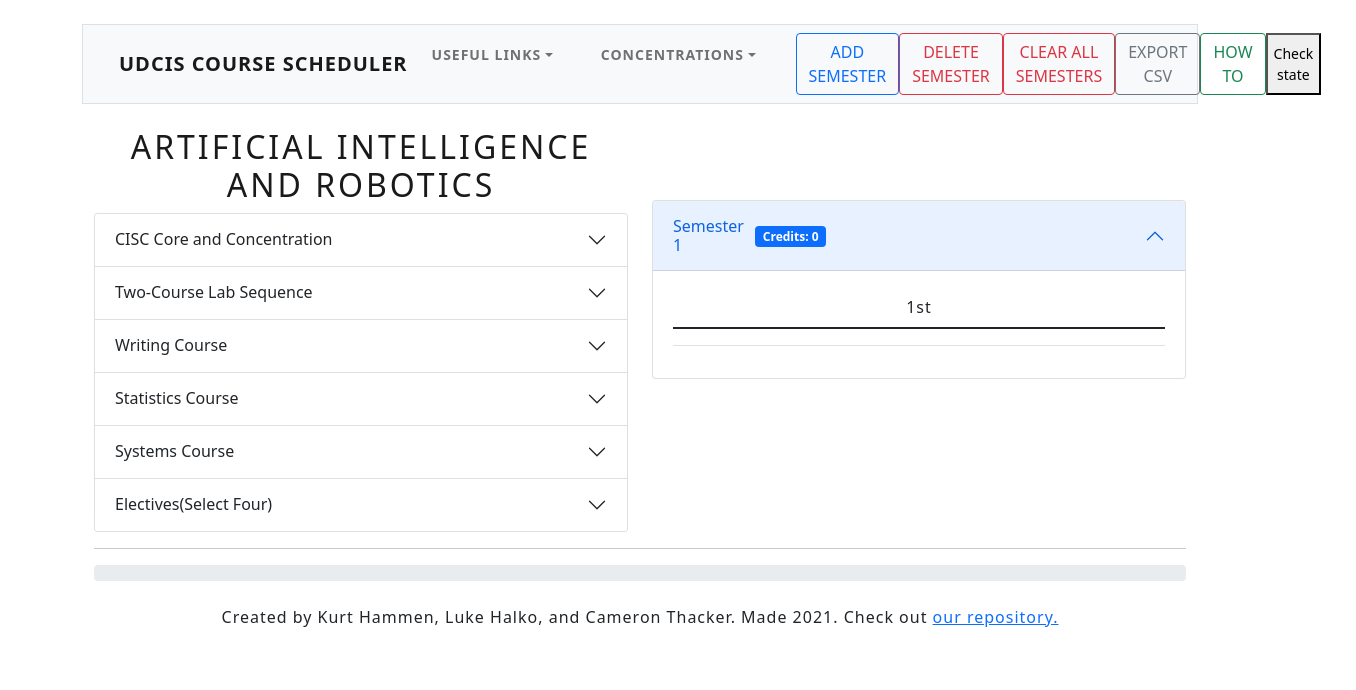
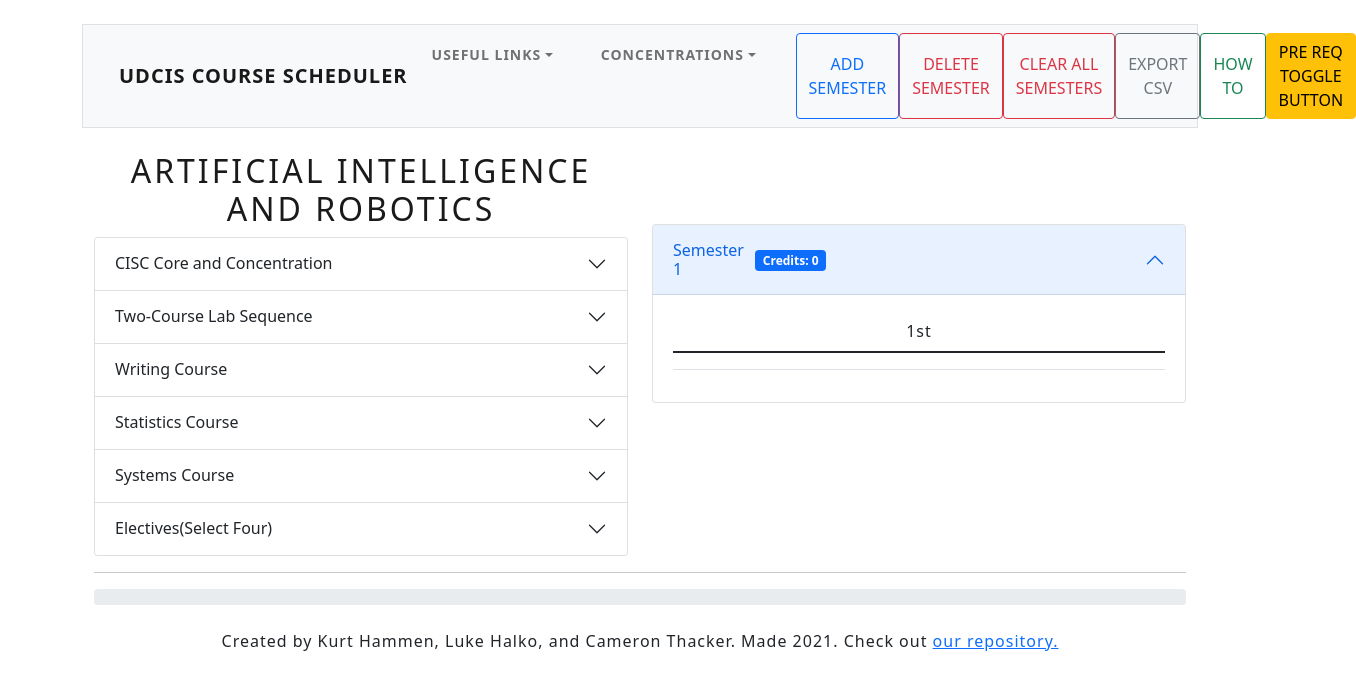
Before and after one commit to UD-CISC275-F21/ud-cis-scheduler-team-4, a React (Create React App) app: page / in a window 1280 px wide. Shown: the top 690 px of the page, 1356 px wide, since content can reach past the window. Built offline with nearby package versions, Linux system fonts and the light colour scheme.

Commit message:
Moved all navbar components into seperate folder

```diff
--- a/src/assets/data/statedata/InitialState.tsx
+++ b/src/assets/data/statedata/InitialState.tsx
@@ -19,5 +19,6 @@ export const initialState: State = {
     sourceIndex: 0,
     sourceContainerIndex: 0,
     destIndex: 0,
-    destContainerIndex: 0
+    destContainerIndex: 0,
+    preReqToggle: false,
 };
--- a/src/components/MainPage.tsx
+++ b/src/components/MainPage.tsx
@@ -1,22 +1,17 @@
 import "bootswatch/dist/lux/bootstrap.min.css";
-import { Container, Row, Col, Navbar, Nav, NavDropdown } from "react-bootstrap";
+import { Container, Row, Col } from "react-bootstrap";
 import { WelcomeToast, PreReqSameSemesterToast } from "./util/Notifications";
 import React, { useReducer, useEffect } from "react";
-import { DropdownMenu } from "./util/DropdownMenu";
 import { DisplayCourseList } from "./courses/DisplayCourseList";
 import { DragDropContext, DropResult } from "react-beautiful-dnd";
-import { AddSemesterButton } from "./semesters/AddSemesterButton";
-import { DeleteSemesterButton } from "./semesters/DeleteSemesterButton";
 import { onDragEndLogic } from "./util/DropLogic";
-import { ExportPlan } from "./util/ExportPlan";
-import { HowToDisplay } from "./util/howto/howtodisplay";
 import { Footer } from "./util/Footer";
 import { initialState } from "../assets/data/statedata/InitialState";
 import { reducerFunction } from "./util/DispatchLogic/SchedulerReducerFunction";
 import { DispatchContext } from "./util/DispatchLogic/DispatchContext";
 import { StateContext } from "./util/DispatchLogic/StateContext";
 import { SemesterTable } from "./semesters/SemesterTable";
-import { ClearAllSemesterButton } from "./semesters/ClearAllSemesterButton";
+import { CourseSchedulerNavbar } from "./util/Navbar/CourseSchedulerNavbar";
 
 export const MainPage = (): JSX.Element => {
     const [state, dispatch] = useReducer(reducerFunction, initialState);
@@ -63,33 +58,7 @@ export const MainPage = (): JSX.Element => {
                             </Col>
                         </Row>
                         <Row>
-                            <Navbar bg="light" data-testid="navbar" expand="lg" >
-                                <Container>
-                                    <Navbar.Brand href="#home">UDCIS Course Scheduler</Navbar.Brand>
-                                    <Navbar.Toggle aria-controls="basic-navbar-nav" />
-                                    <Navbar.Collapse id="basic-navbar-nav">
-                                        <Nav className="me-auto">
-                                            <NavDropdown data-testid="navbardropdown" id="basic-navbar-nav" title="Useful Links" >
-                                                <NavDropdown.Item data-testid="navdropdownitem1" href="https://udapps.nss.udel.edu/CoursesSearch/" >Course Search</NavDropdown.Item>
-                                                <NavDropdown.Item data-testid="navdropdownitem2" href="https://www.cis.udel.edu/academics/undergraduate-programs/resources/courses/" >CISC Undergraduate Courses</NavDropdown.Item>
-                                                <NavDropdown.Item data-testid="navdropdownitem3" href="https://webreg.nss.udel.edu/registration/schedule/" >Registration Add/Drop</NavDropdown.Item>
-                                                <NavDropdown.Item data-testid="navdropdownitem4" href="https://ud-cis-teaching.github.io/student-guidance/" >UD CIS Student Guidance</NavDropdown.Item>
-                                            </NavDropdown>
-                                            <DropdownMenu/>
-                                            <AddSemesterButton/>
-                                            <DeleteSemesterButton/>
-                                            <ClearAllSemesterButton/>
-                                            <ExportPlan/>
-                                            <HowToDisplay/>
-                                            <button onClick={() => {
-                                                dispatch({type: "displayState", payload: {...state}});
-                                            }}>
-                                                Check state
-                                            </button>
-                                        </Nav>
-                                    </Navbar.Collapse>
-                                </Container>
-                            </Navbar>
+                            <CourseSchedulerNavbar />
                         </Row>
                         <Row>
                             <Col>
--- a/src/components/util/DispatchLogic/SchedulerReducerFunction.tsx
+++ b/src/components/util/DispatchLogic/SchedulerReducerFunction.tsx
@@ -9,6 +9,13 @@ import { CoursesToStrings } from "../../courses/DisplayCourseListHelperFunctions
 export const reducerFunction = (state: State, action: SchedulerAction ): State => {
     //console.log("state = ", state);
     switch (action.type) {
+    case "togglePreReq": {
+
+        return produce(state, (draft) => {
+            console.log("toggling pre req");
+        });
+
+    }
     case "clearAllSemesters": {
         return produce(state, (draft) => {
             draft.currentSaveData.semesters = [{semesterNum: 1, courses: []}];
--- a/src/components/util/Footer.tsx
+++ b/src/components/util/Footer.tsx
@@ -2,12 +2,15 @@ import React from "react";
 import { UseStateContext } from "../util/DispatchLogic/UseStateContext";
 import { UseDispatchContext } from "../util/DispatchLogic/UseDispatchContext";
 import { ProgressBar } from "react-bootstrap";
+import { stat } from "fs";
 
 export const Footer = (): JSX.Element => {
 
     const { state } = UseStateContext();
 
-    const percentage = Math.round(((state.currentSaveData.semesters.map((eachSemester) => eachSemester.courses).flat(2).length / 40)*100));
+    const concentrationName = state.concentration.name;
+    const concentrationClasses = concentrationName === "AI and Robotics" ? 31 : concentrationName === "Bioinformatics" ? 33 : concentrationName === "Cybersecurity" ? 35 : concentrationName === "Data Science" ? 35 : concentrationName === "High-Performance Computing" ? 40 : concentrationName === "Networks and Systems" ? 36 : 38;
+    const percentage = Math.ceil(((state.currentSaveData.semesters.map((eachSemester) => eachSemester.courses).flat(2).length / concentrationClasses)*100));
 
     return(
         <div className="footer">
--- /dev/null
+++ b/src/components/util/Navbar/CourseSchedulerNavbar.tsx
@@ -0,0 +1,40 @@
+import React from "react";
+import { Navbar, Nav, NavDropdown, Container } from "react-bootstrap";
+import { DropdownMenu } from "../DropdownMenu";
+import { AddSemesterButton } from "../../semesters/AddSemesterButton";
+import { DeleteSemesterButton } from "../../semesters/DeleteSemesterButton";
+import { ClearAllSemesterButton } from "../../semesters/ClearAllSemesterButton";
+import { ExportPlan } from "../ExportPlan";
+import { HowToDisplay } from "../howto/howtodisplay";
+import { PreReqToggleButton } from "../PreReqToggleButton";
+
+
+export const CourseSchedulerNavbar = () => {
+
+    return(
+
+        <Navbar bg="light" data-testid="navbar" expand="lg" >
+            <Container>
+                <Navbar.Brand href="#home">UDCIS Course Scheduler</Navbar.Brand>
+                <Navbar.Toggle aria-controls="basic-navbar-nav" />
+                <Navbar.Collapse id="basic-navbar-nav">
+                    <Nav className="me-auto">
+                        <NavDropdown data-testid="navbardropdown" id="basic-navbar-nav" title="Useful Links" >
+                            <NavDropdown.Item data-testid="navdropdownitem1" href="https://udapps.nss.udel.edu/CoursesSearch/" >Course Search</NavDropdown.Item>
+                            <NavDropdown.Item data-testid="navdropdownitem2" href="https://www.cis.udel.edu/academics/undergraduate-programs/resources/courses/" >CISC Undergraduate Courses</NavDropdown.Item>
+                            <NavDropdown.Item data-testid="navdropdownitem3" href="https://webreg.nss.udel.edu/registration/schedule/" >Registration Add/Drop</NavDropdown.Item>
+                            <NavDropdown.Item data-testid="navdropdownitem4" href="https://ud-cis-teaching.github.io/student-guidance/" >UD CIS Student Guidance</NavDropdown.Item>
+                        </NavDropdown>
+                        <DropdownMenu/>
+                        <AddSemesterButton/>
+                        <DeleteSemesterButton/>
+                        <ClearAllSemesterButton/>
+                        <ExportPlan/>
+                        <HowToDisplay/>
+                        <PreReqToggleButton />
+                    </Nav>
+                </Navbar.Collapse>
+            </Container>
+        </Navbar>
+    );
+};
--- /dev/null
+++ b/src/components/util/PreReqToggleButton.tsx
@@ -0,0 +1,14 @@
+import { UseStateContext } from "./DispatchLogic/UseStateContext";
+import { UseDispatchContext } from "./DispatchLogic/UseDispatchContext";
+import { Button } from "react-bootstrap";
+import React from "react";
+
+export const PreReqToggleButton = (): JSX.Element => {
+    const { state } = UseStateContext();
+    const { dispatch } = UseDispatchContext();
+    return(
+        <Button variant={state.preReqToggle ? "success" : "warning"}>
+            Pre Req Toggle Button
+        </Button>
+    );
+};
--- a/src/interfaces/State.ts
+++ b/src/interfaces/State.ts
@@ -14,5 +14,6 @@ export interface State{
     sourceIndex: number,
     sourceContainerIndex: number,
     destIndex: number,
-    destContainerIndex: number
+    destContainerIndex: number,
+    preReqToggle: boolean
 }
```
